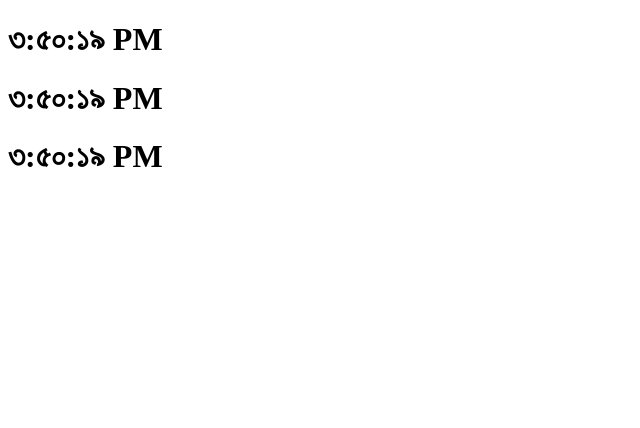
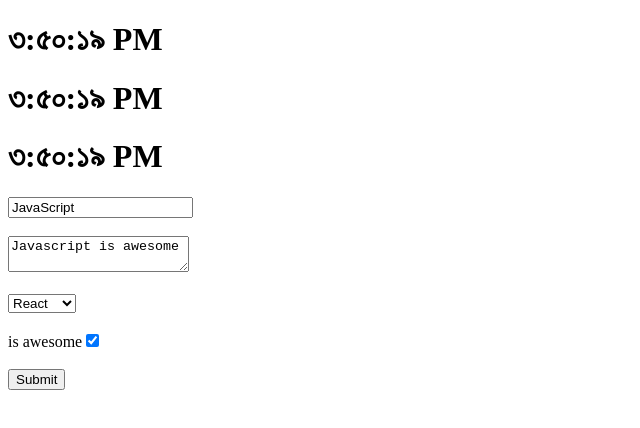
Before and after one commit to itsrafsanjani/think-in-a-react-way-my-app, a React (Create React App) app: page / in a window 1280 px wide. Shown: the top 428 px of the page, without its empty margins (0-640 px from the left). Built offline with nearby package versions, Linux system fonts and the light colour scheme.

Commit message:
feat: lesson 10 done, form handling

```diff
--- a/src/App.js
+++ b/src/App.js
@@ -1,8 +1,14 @@
 import ClockList from "./components/ClockList";
+import Form from "./components/Form";
 
 function App() {
   const quantities = [1, 2, 3];
-  return <ClockList quantities={quantities} />;
+  return (
+    <div>
+      <ClockList quantities={quantities} />
+      <Form />
+    </div>
+  );
 }
 
 export default App;
--- a/src/components/Button.js
+++ b/src/components/Button.js
@@ -11,7 +11,6 @@
   }
 
   render() {
-    console.log("Button component rendered");
     const { change, locale, show, enable } = this.props;
     if (!enable) return null;
     return (
--- a/src/components/Clock.js
+++ b/src/components/Clock.js
@@ -30,7 +30,6 @@
   }
 
   render() {
-    console.log("Clock component rendered");
     const { date, locale } = this.state;
 
     return (
--- /dev/null
+++ b/src/components/Form.js
@@ -0,0 +1,87 @@
+import React from "react";
+
+export default class Form extends React.Component {
+  state = {
+    title: "JavaScript",
+    text: "Javascript is awesome",
+    library: "React",
+    isAwesome: true,
+  };
+
+  handleChange = (e) => {
+    // ES6 computed properties
+    // this.setState({
+    //   [e.target.name]: e.target.value,
+    // });
+    if (e.target.type === "text") {
+      this.setState({
+        title: e.target.value,
+      });
+    } else if (e.target.type === "textarea") {
+      this.setState({
+        text: e.target.value,
+      });
+    } else if (e.target.type === "select-one") {
+      this.setState({
+        library: e.target.value,
+      });
+    } else if (e.target.type === "checkbox") {
+      this.setState({
+        isAwesome: e.target.checked,
+      });
+    } else {
+      console.log(e.target.type);
+      console.log("nothing here");
+    }
+  };
+
+  handleSubmit = (e) => {
+    e.preventDefault();
+    const { title, text, library, isAwesome } = this.state;
+    console.log(title, text, library, isAwesome);
+  };
+
+  render() {
+    const { title, text, library, isAwesome } = this.state;
+    return (
+      <div>
+        <form onSubmit={this.handleSubmit}>
+          <input
+            name="title"
+            type="text"
+            placeholder="Enter title"
+            value={title}
+            onChange={this.handleChange}
+          />
+          <br />
+          <br />
+          <textarea name="text" value={text} onChange={this.handleChange} />
+
+          <br />
+          <br />
+          <select name="library" value={library} onChange={this.handleChange}>
+            <option value="React">React</option>
+            <option value="Angular">Angular</option>
+          </select>
+
+          <br />
+          <br />
+          <label htmlFor="isAwesome">
+            is awesome
+            <input
+              name="checkbox"
+              type="checkbox"
+              id="isAwesome"
+              checked={isAwesome}
+              onChange={this.handleChange}
+            />
+          </label>
+
+          <br />
+          <br />
+          <input type="submit" value="Submit" />
+        </form>
+      </div>
+    );
+  }
+}
```
Also changed, not shown: 2 other files (tests, documents, lock files or other folders).
